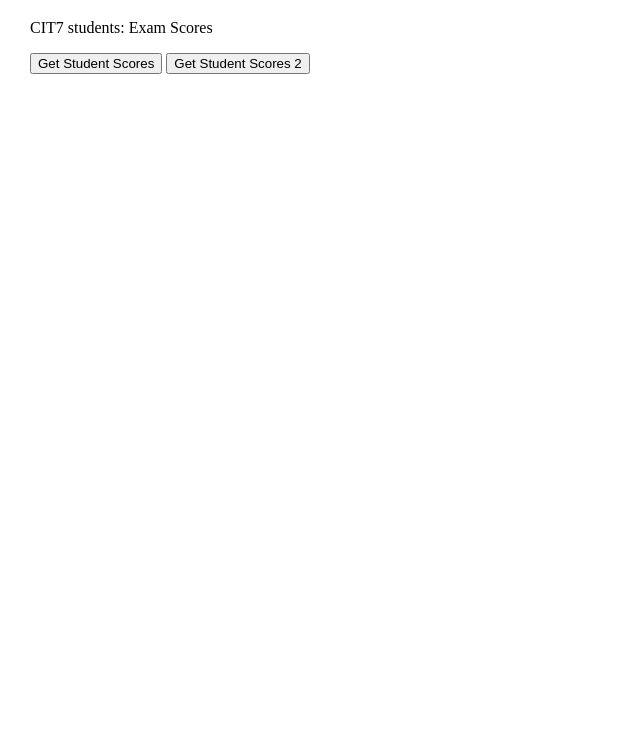
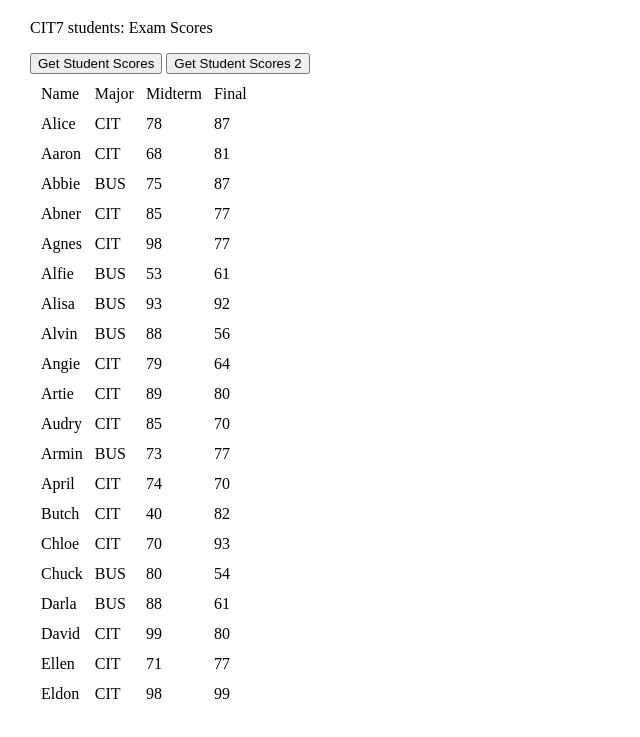
Before and after one commit to butterbros23445/butterbros23445.github.io, a plain HTML site: page index.html in a window 1280 px wide. Both pictures are taken after a click on the button "Get Student Scores". Shown: the part 61-798 px from the top of the page, without its empty margins (0-640 px from the left). Drawn offline with Linux system fonts and the light colour scheme.

Commit message:
Update index.html

```diff
--- a/index.html
+++ b/index.html
@@ -12,6 +12,40 @@
 
     <div id="result"></div>
 	<div id="result2"></div>
+
+		<script>
+
+		    document.addEventListener('DOMContentLoaded', function() {      // when page has loaded, more or less
+
+		    	document.querySelector('#btn').onclick = async function(){
+					var response = await fetch('cit5students.json');       // ajax GET request
+		        	//console.log(response);
+					if(response.ok) {
+						var data = await response.json();                // array of objects
+
+						var tableContents = "<table cellspacing='10'>"
+						tableContents += "<tr><td>Name</td><td>Major</td><td>Midterm</td><td>Final</td></tr>";
+
+		            	for(i = 0; i < data.length; i++) {
+		                    tableContents += `<tr><td> ${data[i].name} </td>
+								<td> ${data[i].major} </td>
+								<td> ${data[i].midterm} </td>
+								<td> ${data[i].final} </td></tr>`;  // generate table using template literals
+		                }
+
+		                tableContents += "</table>";
+
+		                document.querySelector('#result').innerHTML = tableContents;
+					}
+					else {
+						document.querySelector('#result').innerHTML = "Data not found";
+					}
+		    	};
+
+		  	});
+
+		</script>
+
 
 		<script>
 
```
Lines whose indentation alone changed are shown as unchanged.
